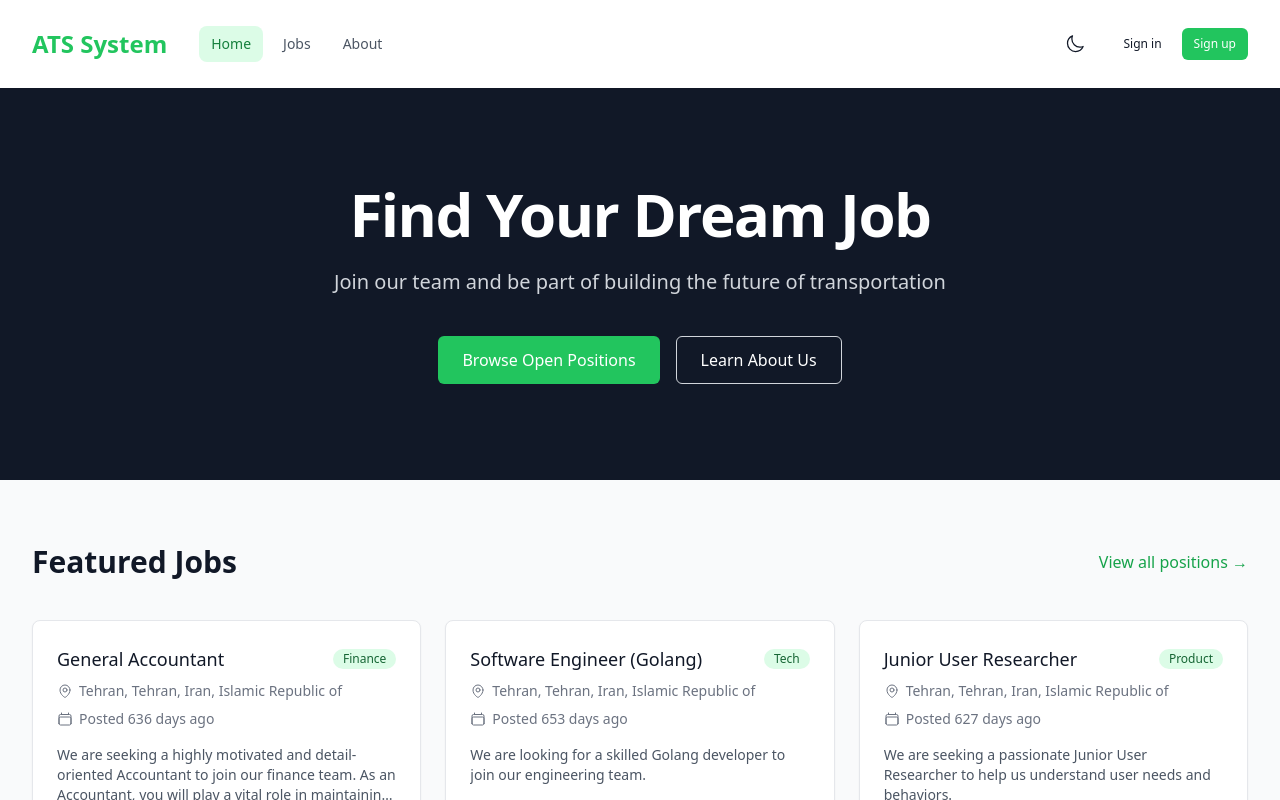
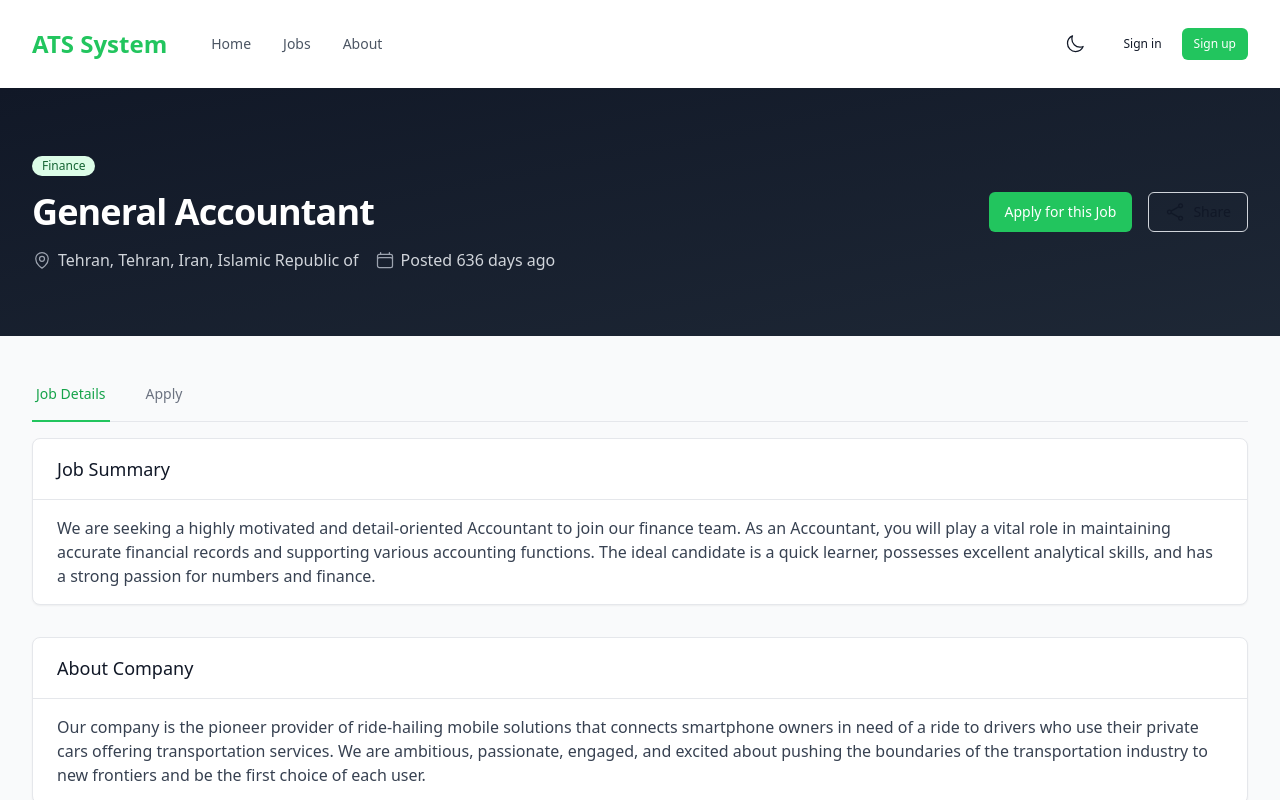
Before and after one commit to sinaabedii/AI-POWERED-ATS, a React (Vite) app: page /jobs/1 in a window 1280 px wide. Before the commit this address led to /. Shown: the top 800 px of the page. Built offline with nearby package versions, Linux system fonts and the light colour scheme.

Commit message:
fix: add jobs datail page

```diff
--- a/src/App.tsx
+++ b/src/App.tsx
@@ -19,6 +19,7 @@ import { SettingsPage } from './pages/dashboard/SettingsPage';
 import { LoginPage } from './pages/auth/Login';
 import { RegisterPage } from './pages/auth/Register';
 import { ProtectedRoute } from './pages/auth/ProtectedRoute';
+import { JobDetailPage } from './pages/public/JobDetailPage';
 
 function App() {
   return (
@@ -29,6 +30,7 @@ function App() {
             {/* Public Routes */}
             <Route path="/" element={<HomePage />} />
             <Route path="/jobs" element={<JobsPage />} />
+            <Route path="/jobs/:id" element={<JobDetailPage />} />
             <Route path="/about" element={<AboutPage />} />
 
             {/* Auth Routes */}
```
